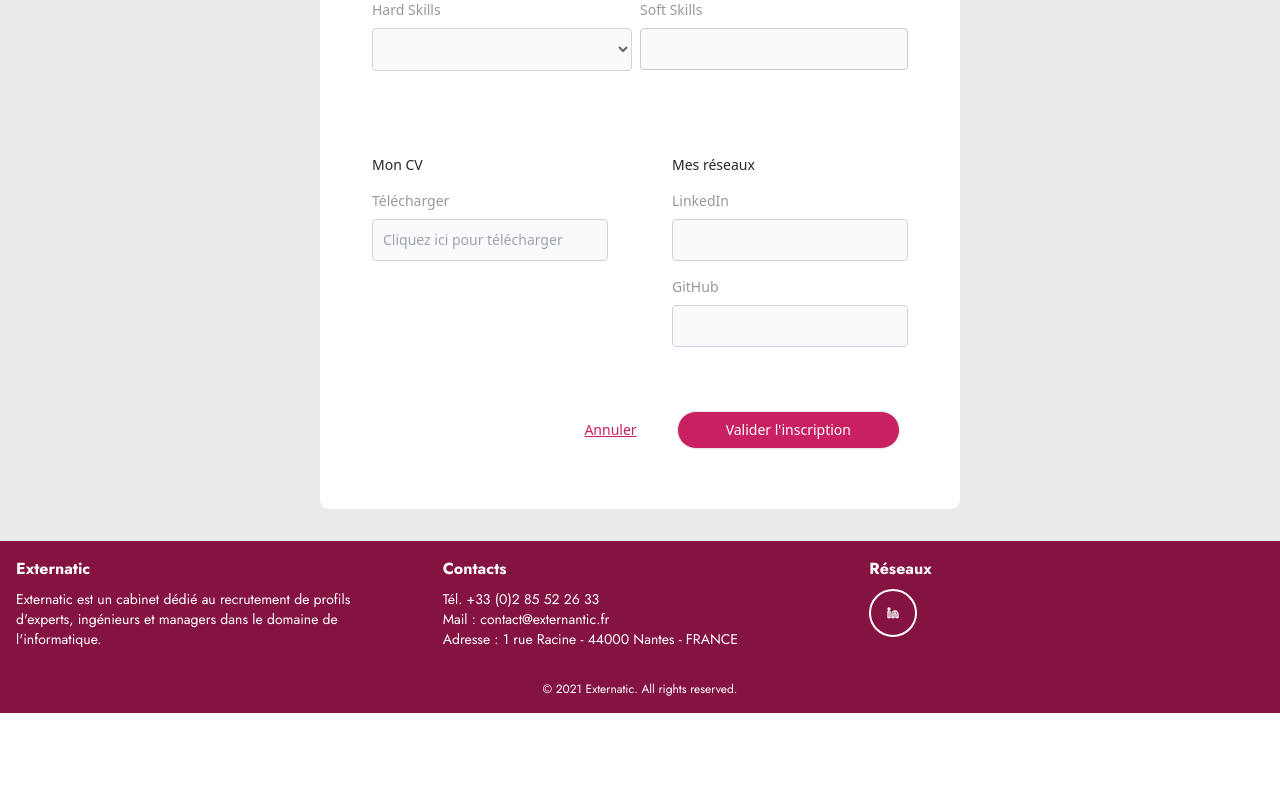
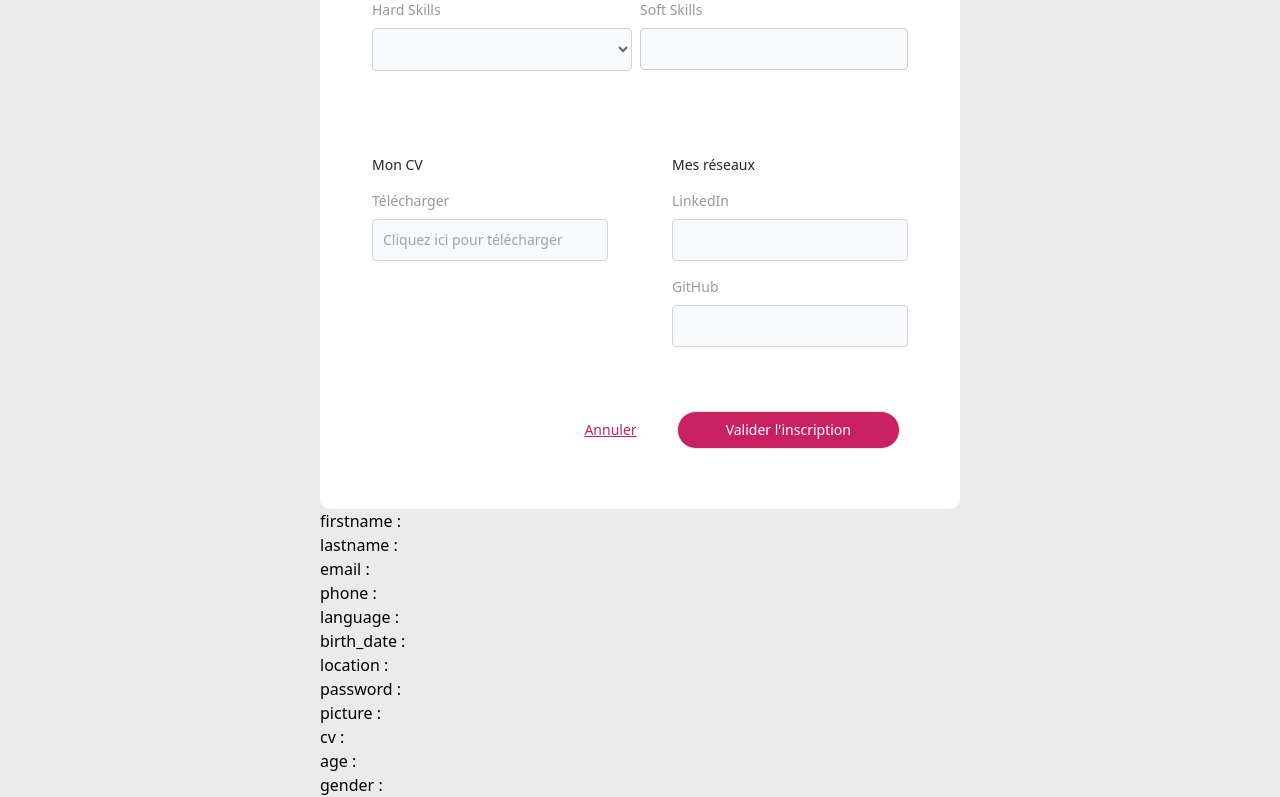
Before and after one commit to WildCodeSchool/2022-11-JS-RemoteFR-Geekrew-P3-Externatic, a React (Vite) app in the folder frontend/: page /Registration-candidate in a window 1280 px wide. Shown: the part 3449-4246 px from the top of the page. Before the commit the page ends 4162 px from the top, so only its background shows below. Built offline with nearby package versions, Linux system fonts and the light colour scheme; no server answers.

Commit message:
debuted work on sending candidate form to back

```diff
--- a/frontend/src/components/InfoCandidate.jsx
+++ b/frontend/src/components/InfoCandidate.jsx
@@ -1,5 +1,4 @@
 import React from "react";
-import DisplayData from "./DisplayData";
 import { useCandidateContext } from "../contexts/CandidateContext";
 
 function InfosCandidate() {
@@ -144,21 +143,22 @@ function InfosCandidate() {
         </label>
         <input
           className="bg-gray-50 border border-gray-300 text-grey1 rounded mb-5 leading-9"
-          id="location"
+          id="password"
           name="password"
           type="password"
+          onChange={(e) => handleInput(e)}
         />
         <label className="mb-2 text-grey2" htmlFor="location">
           Confirmer mot de passe <span className="text-main-dark">*</span>
         </label>
         <input
           className="bg-gray-50 border border-gray-300 text-grey1 rounded mb-5 leading-9"
-          id="location"
+          id="confirm_password"
           name="confirm_password"
           type="password"
+          onChange={(e) => handleInput(e)}
         />
       </div>
-      <DisplayData />
     </div>
   );
 }
--- a/frontend/src/components/NetworksCandidate.jsx
+++ b/frontend/src/components/NetworksCandidate.jsx
@@ -15,6 +15,7 @@ function NetworksCandidate() {
       <input
         type="text"
         id="base-input"
+        name="linkedin"
         className="mb-4 bg-gray-50 border border-gray-300 text-gray-900 text-sm rounded focus:ring-blue-500 focus:border-blue-500 block w-full p-2.5 dark:bg-gray-700 dark:border-gray-600 dark:placeholder-gray-400 dark:text-white dark:focus:ring-blue-500 dark:focus:border-blue-500"
       />
       <label
@@ -26,6 +27,7 @@ function NetworksCandidate() {
       <input
         type="text"
         id="base-input"
+        name="github"
         className="bg-gray-50 border border-gray-300 text-gray-900 text-sm rounded focus:ring-blue-500 focus:border-blue-500 block w-full p-2.5 dark:bg-gray-700 dark:border-gray-600 dark:placeholder-gray-400 dark:text-white dark:focus:ring-blue-500 dark:focus:border-blue-500"
       />
     </div>
--- a/frontend/src/components/SkillsCandidate.jsx
+++ b/frontend/src/components/SkillsCandidate.jsx
@@ -16,6 +16,7 @@ function SkillsCandidate() {
           </label>
           <select
             id="hard skills"
+            name="hard_skills"
             className="bg-gray-50 border border-gray-300 text-grey1 text-sm rounded focus:ring-black focus:border-blue-500 block w-full p-2.5 dark:bg-gray-700 dark:border-gray-600 dark:placeholder-gray-400 dark:text-white dark:focus:ring-blue-500 dark:focus:border-blue-500  mb-5"
           >
             <option>{}</option>
@@ -35,6 +36,7 @@ function SkillsCandidate() {
           <input
             type="text"
             id="base-input"
+            name="soft_skills"
             className="bg-gray-50 border border-grey3 text-sm rounded focus:ring-main focus:border-main block w-full p-2.5 "
           />
         </div>
--- a/frontend/src/contexts/CandidateContext.jsx
+++ b/frontend/src/contexts/CandidateContext.jsx
@@ -1,6 +1,6 @@
+import PropTypes from "prop-types";
 import { createContext, useContext, useReducer, useMemo } from "react";
-import PropTypes from "prop-types";
-import candidateReducer from "../reducers/candidateReducer";
+import { candidateReducer } from "../reducers/candidateReducer";
 
 const CandidateContext = createContext();
 
@@ -14,6 +14,16 @@ const initialFormState = {
   language: "",
   birth_date: "",
   location: "",
+  password: "",
+  confirm_password: "",
+  picture: "",
+  cv: "",
+  age: "",
+  gender: "",
+  linkedin: "",
+  github: "",
+  soft_skills: "",
+  hard_skills: "",
 };
 
 function CandidateContextProvider({ children }) {
--- a/frontend/src/main.jsx
+++ b/frontend/src/main.jsx
@@ -3,6 +3,7 @@ import ReactDOM from "react-dom/client";
 import { BrowserRouter } from "react-router-dom";
 import CompanyContextProvider from "./contexts/CompanyContext";
 import CurrentUserContextProvider from "./contexts/CurrentUserContext";
+import CandidateContextProvider from "./contexts/CandidateContext";
 
 import App from "./App";
 import "./index.css";
@@ -12,11 +13,13 @@ const root = ReactDOM.createRoot(document.getElementById("root"));
 root.render(
   <React.StrictMode>
     <CompanyContextProvider>
-      <CurrentUserContextProvider>
-        <BrowserRouter>
-          <App />
-        </BrowserRouter>
-      </CurrentUserContextProvider>
+      <CandidateContextProvider>
+        <CurrentUserContextProvider>
+          <BrowserRouter>
+            <App />
+          </BrowserRouter>
+        </CurrentUserContextProvider>
+      </CandidateContextProvider>
     </CompanyContextProvider>
   </React.StrictMode>
 );
--- a/frontend/src/pages/RegistrationCandidate.jsx
+++ b/frontend/src/pages/RegistrationCandidate.jsx
@@ -1,5 +1,6 @@
 import React from "react";
 
+import { useCandidateContext } from "../contexts/CandidateContext";
 import CandidateProfilePic from "../components/CandidateProfilePic";
 import InfoCandidate from "../components/InfoCandidate";
 import ToggleCandidate from "../components/ToggleCandidate";
@@ -7,9 +8,10 @@ import SkillsCandidate from "../components/SkillsCandidate";
 import NetworksCandidate from "../components/NetworksCandidate";
 import CvCandidate from "../components/CvCandidate";
 import ValidationCandidate from "../components/ValidationCandidate";
-import CandidateContextProvider from "../contexts/CandidateContext";
 
 function RegistrationCandidate() {
+  const { formState } = useCandidateContext();
+
   return (
     <div className="md:bg-background">
       <div className="m-8 mx-auto w-11/12 md:w-2/3 lg:w-1/2">
@@ -26,7 +28,7 @@ function RegistrationCandidate() {
             </span>
           </h1>
         </div>
-        <CandidateContextProvider>
+
         <div className="md:bg-white rounded-[10px] p-5">
           <ToggleCandidate />
           <div className="flex flex-row justify-between items-center">
@@ -42,7 +44,23 @@ function RegistrationCandidate() {
           </div>
           <ValidationCandidate />
         </div>
-        </CandidateContextProvider>
+        <p>firstname : {formState.firstname}</p>
+        <p>lastname : {formState.lastname}</p>
+        <p>email : {formState.email}</p>
+        <p>phone : {formState.phone}</p>
+        <p>language : {formState.language}</p>
+        <p>birth_date : {formState.birth_date}</p>
+        <p>location : {formState.location}</p>
+        <p>password : {formState.password}</p>
+        <p>picture : {formState.picture}</p>
+        <p>cv : {formState.cv}</p>
+        <p>age : {formState.age}</p>
+        <p>gender : {formState.gender}</p>
+        <p>picture : {formState.firstname}</p>
+        <p>linkedin : {formState.linkedin}</p>
+        <p>github : {formState.github}</p>
+        <p>soft_skills : {formState.soft_skills}</p>
+        <p>hard_skills : {formState.hard_skills}</p>
       </div>
     </div>
   );
--- a/frontend/src/pages/SignInCandidate.jsx
+++ b/frontend/src/pages/SignInCandidate.jsx
@@ -6,7 +6,7 @@ function SignInCandidate() {
   return (
     <div>
       <p>Inscrivez-vous comme candidat</p>
-      <button onClick={() => navigate("/Registration-candidate")} type="button">
+      <button onClick={() => navigate("/Registrationandidate")} type="button">
         Connexion
       </button>
     </div>
--- a/frontend/src/reducers/candidateReducer.js
+++ b/frontend/src/reducers/candidateReducer.js
@@ -1,10 +1,10 @@
 const candidateReducer = (state, action) => {
   switch (action.type) {
-    case "HANDRE_INPUT":
+    case "HANDLE_INPUT":
       return { ...state, [action.field]: action.payload };
     default:
       return state;
   }
 };
 
-export default candidateReducer;
+export { candidateReducer };
```
Also changed, not shown: 1 other file (tests, documents, lock files or other folders). Lines whose indentation alone changed are shown as unchanged.
